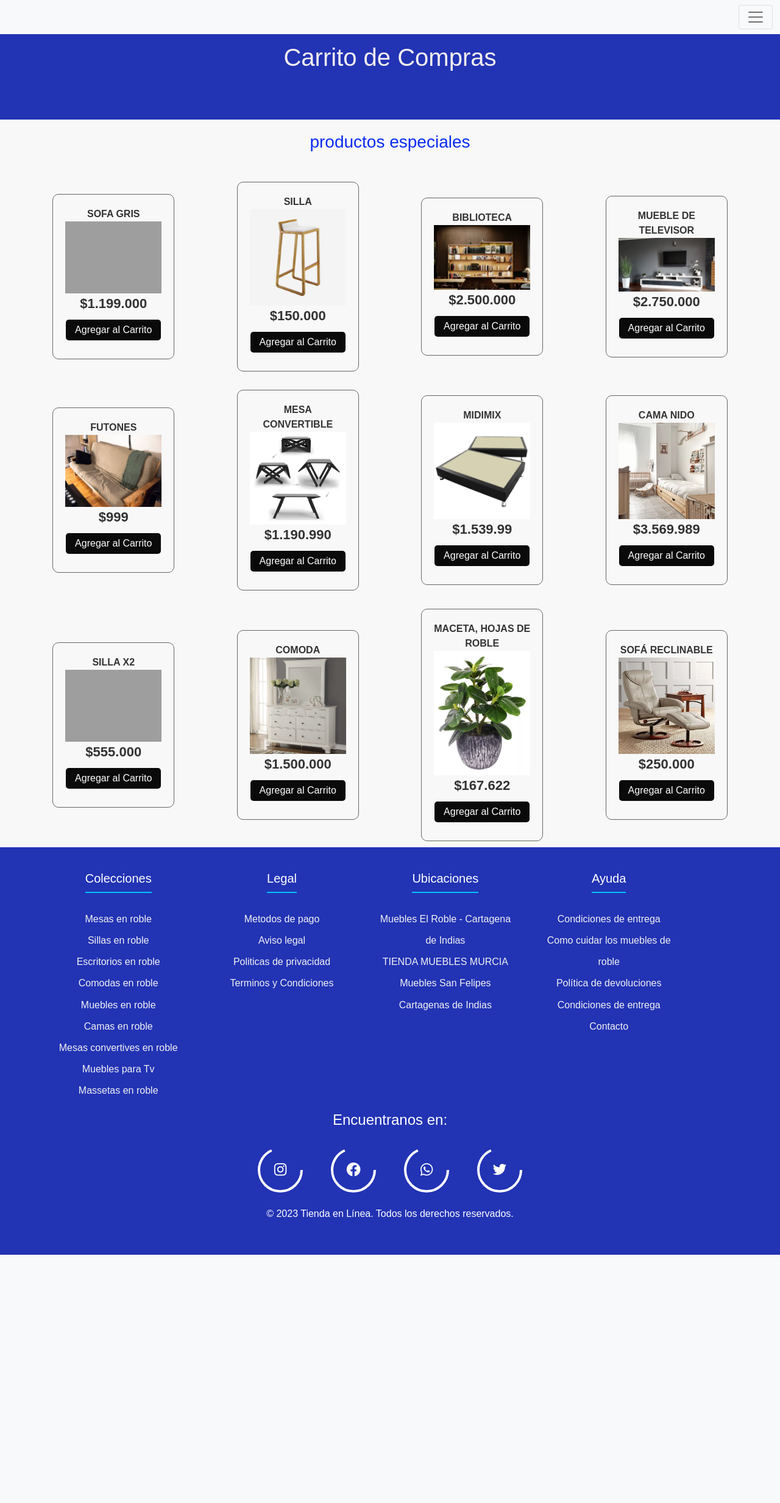
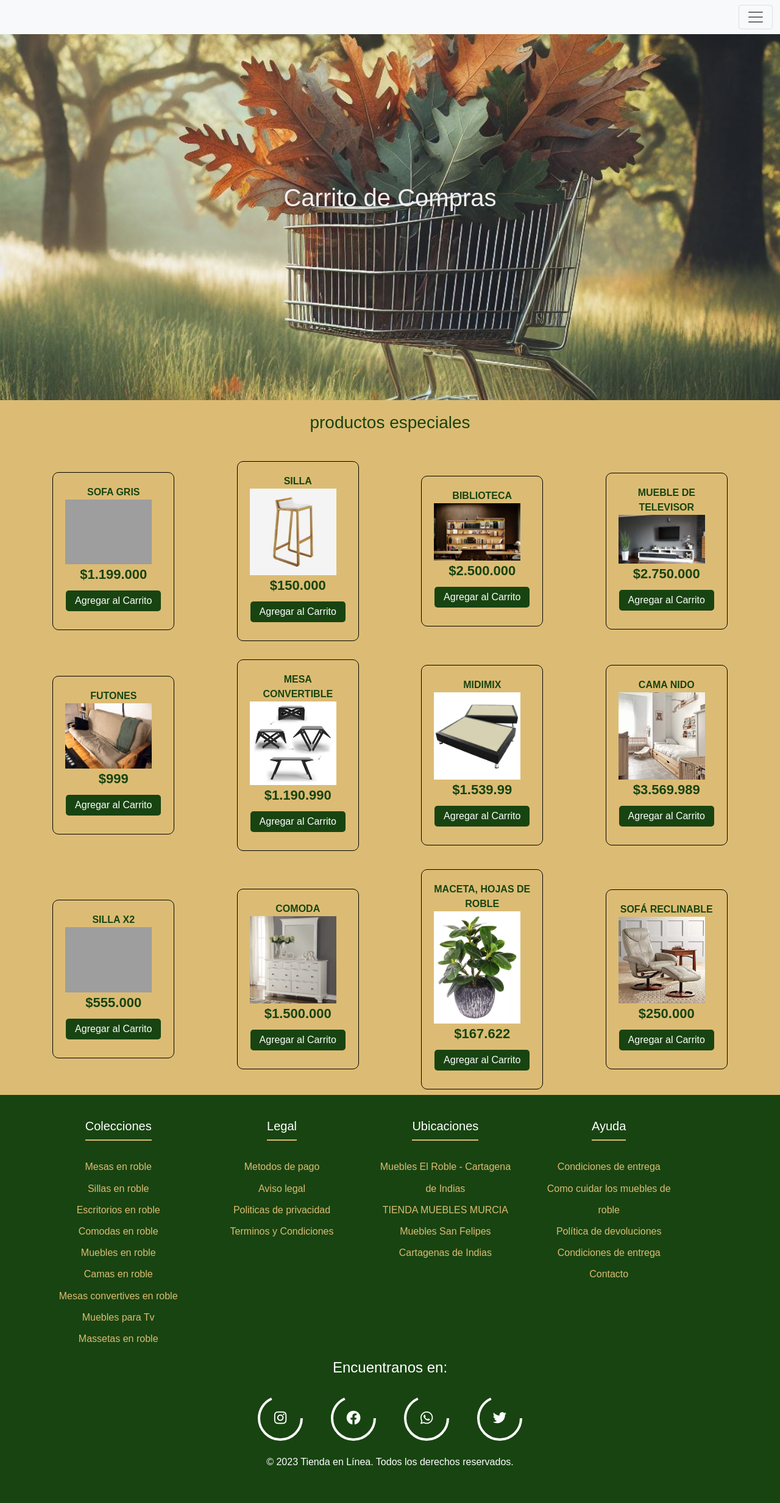
Before and after one commit to 11julio11/roble_store, a PHP site: page /carrito.html in a window 1280 px wide. Shown: the whole page at 61% size. Before the commit the page ends 2057 px from the top, so only its background shows below. Run offline with PHP 8.4, Linux system fonts and the light colour scheme; grey boxes are pictures that could not be loaded.

Commit message:
implementacion general 11/11/23

```diff
--- a/css/Arma tu mueble.css
+++ b/css/Arma tu mueble.css
@@ -153,16 +153,16 @@ h3{
 }
 .carrito .carrito-item .carrito-item-cantidad{
     border: none;
-    font-size: 18px;
+    font-size: 13px;
     background-color: transparent;
     display: inline-block;
-    width:30px;
+    width:35px;
     padding: 5px;
     text-align: center;
 }
 .carrito .carrito-item .selector-cantidad i{
     font-size: 18px;
-    width: 32px;
+    width: 35px;
     height: 32px;
     line-height: 32px;
     text-align: center;
--- a/css/carrito.css
+++ b/css/carrito.css
@@ -11,20 +10,24 @@
 
 /* Estilos generales para el cuerpo de la página */
 body {
-    font-family: Arial, sans-serif;
-    background-color: #f8f8f8;
+  font-family: cooper, jumple, sans-serif;
+  background-color: #dcbc74;
   color: #333;
 }
 
 /* Estilos para el encabezado */
 header {
+  background-image: url(../img/carrito2.jpeg);
+  background-repeat: no-repeat;
+  background-size: cover;
+  background-position: center center;
   text-align: center;
-    padding: 70px;
+  padding: 300px;
   background-color: #2233b4;
   color: #f4efef;
 }
 
-.contenedor{
+.contenedor {
   max-width: 1200px;
   padding: 10px;
   margin: auto;
@@ -34,68 +37,69 @@ header {
   contain: paint;
 }
 
-h3{
+h3 {
   text-align: center;
   margin-top: 20px;
   box-sizing: border-box;
-    color: #092cf3;
+  color: #184411;
 }
 
 /* SECCION CONTENEDOR DE ITEMS */
-.contenedor .contenedor-items{
-    margin-top: 30px;
+.contenedor .contenedor-items {
+  margin-top: 28px;
   display: grid;
+  color: #184411;
   grid-template-columns: repeat(auto-fit, minmax(220px, 1fr));
-    grid-gap:30px;
+  grid-gap: 30px;
   grid-row-gap: 30px;
   /* width: 60%; */
   width: 100%;
-    transition: .3s;
+  transition: 0.3s;
 }
-.contenedor .contenedor-items .item{
+.contenedor .contenedor-items .item {
   max-width: 200px;
   margin: auto;
-    border: 1px solid #666;
+  border: 1px solid #020202;
   border-radius: 10px;
   padding: 20px;
-    transition: .3s;
+  transition: 0.3s;
 }
-.contenedor .contenedor-items .item .img-item{
-    width: 100%;
+.contenedor .contenedor-items .item .img-item {
+  width: 90%;
 }
-.contenedor .contenedor-items .item:hover{
-    box-shadow: 0 0 10px #666;
+.contenedor .contenedor-items .item:hover {
+  box-shadow: 0 0 10px #184411;
   scale: 1.05;
 }
-.contenedor .contenedor-items .item .titulo-item{
+.contenedor .contenedor-items .item .titulo-item {
   display: block;
   font-weight: bold;
   text-align: center;
   text-transform: uppercase;
 }
-.contenedor .contenedor-items .item .precio-item{
+.contenedor .contenedor-items .item .precio-item {
   display: block;
   text-align: center;
   font-weight: bold;
   font-size: 22px;
 }
 
-.contenedor .contenedor-items .item .boton-item{
+.contenedor .contenedor-items .item .boton-item {
   display: block;
   margin: 10px auto;
   border: none;
-    background-color: rgb(11, 10, 10);
+  background-color: #184411;
   color: #fff;
   padding: 5px 15px;
   border-radius: 5px;
   cursor: pointer;
 }
 
-.contenedor .contenedor-items .item .boton-item:hover{
-   background-color: #2233b4;
+.contenedor .contenedor-items .item .boton-item:hover {
+  background-color: #dcbc74;
 }
 /* seccion carrito */
-.carrito{
+.carrito {
   border: 1px solid #666;
   width: 35%;
   margin-top: 30px;
@@ -303,16 +313,16 @@ main {
 footer {
   text-align: center;
   padding: 39px 0;
-    background-color: #2233b4;
+  background-color: #184411;
   color: #fff;
 }
 
-.footer-row{
+.footer-row {
   display: flex;
   flex-direction: column;
 }
 
-  .footer-links{
+.footer-links {
   width: 100%;
   padding: 20px 0;
   box-sizing: border-box;
@@ -323,7 +333,7 @@ footer {
   color: #ffffff;
   margin-bottom: 25px;
   font-weight: 500;
-    border-bottom: 2px solid #00c3ff;
+  border-bottom: 2px solid #dcbc74;
   padding-bottom: 10px;
   display: inline-block;
 }
@@ -338,12 +348,12 @@ footer {
 }
 
 .footer-links ul li a {
-    color: #f2f2f2;
+  color: #dcbc74;
   text-decoration: none;
 }
 
 .footer-links ul li a:hover {
-    color: #0088a9;
+  color: #ffffff;
 }
 
 /* Estilos para pantallas más grandes */
--- a/css/index.css
+++ b/css/index.css
@@ -155,10 +155,10 @@ h3{
 }
 .carrito .carrito-item .carrito-item-cantidad{
   border: none;
-  font-size: 18px;
+  font-size: 13px;
   background-color: transparent;
   display: inline-block;
-  width:30px;
+  width:35px;
   padding: 5px;
   text-align: center;
 }
@@ -207,6 +207,7 @@ h3{
   display: flex;
   justify-content: space-between;
   align-items: center;
+  color: #dcbc74;
   font-size: 22px;
   font-weight: bold;
   margin-bottom: 10px;
--- a/css/lo mas vendido.css
+++ b/css/lo mas vendido.css
@@ -24,6 +24,7 @@ h1 {
     background-position: center center;
     background-size: cover;
     padding: 290px;
+    height: 50px;
     background-color: #2233b4;
     text-align: center;
     margin-top: 20px;
@@ -146,7 +147,7 @@ h3{
 }
 .carrito .carrito-item .carrito-item-cantidad{
     border: none;
-    font-size: 18px;
+    font-size: 11px;
     background-color: transparent;
     display: inline-block;
     width:30px;
@@ -154,7 +155,7 @@ h3{
     text-align: center;
 }
 .carrito .carrito-item .selector-cantidad i{
-    font-size: 18px;
+    font-size: 15px;
     width: 32px;
     height: 32px;
     line-height: 32px;
--- a/css/promociones.css
+++ b/css/promociones.css
@@ -46,6 +46,7 @@ h1 {
 
 /* SECCION CONTENEDOR DE ITEMS */
 .contenedor .contenedor-items {
+  font-family: cooper, jumple, sans-serif;
   margin-top: 40px;
   display: grid;
   grid-template-columns: repeat(auto-fit, minmax(220px, 1fr));
--- a/css/tipos de muebles.css
+++ b/css/tipos de muebles.css
@@ -151,7 +151,7 @@ h3{
 }
 .carrito .carrito-item .carrito-item-cantidad{
   border: none;
-  font-size: 18px;
+  font-size: 11px;
   background-color: transparent;
   display: inline-block;
   width:30px;
@@ -159,7 +159,7 @@ h3{
   text-align: center;
 }
 .carrito .carrito-item .selector-cantidad i{
-  font-size: 18px;
+  font-size: 14px;
   width: 32px;
   height: 32px;
   line-height: 32px;
```
Also changed, not shown: other parts of css/carrito.css (+44 -39 lines), img/carrito.jpeg (added), img/carrito2.jpeg (added), img/carrito_de_compras.jpeg (added). Lines whose indentation alone changed are shown as unchanged.
